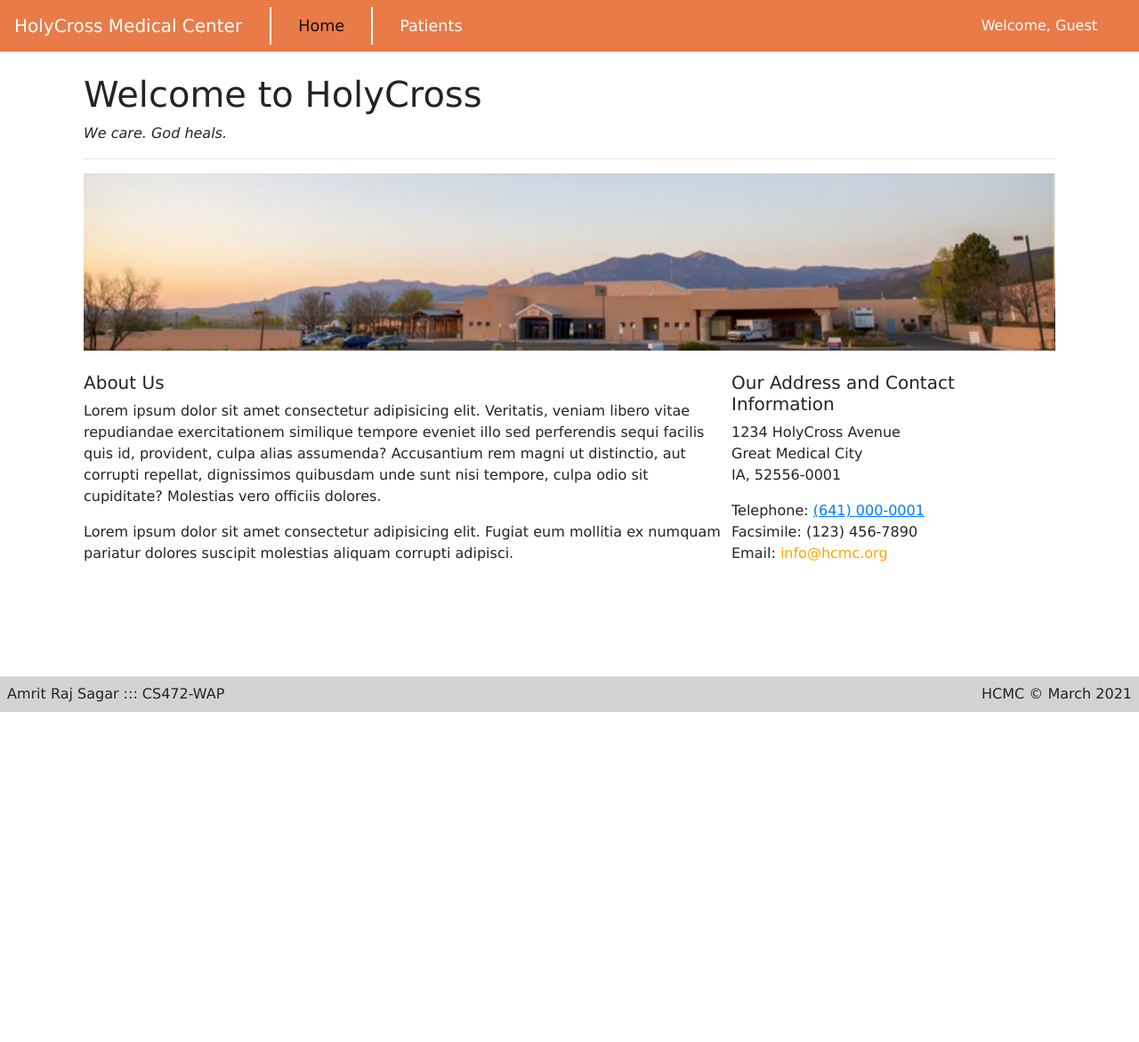
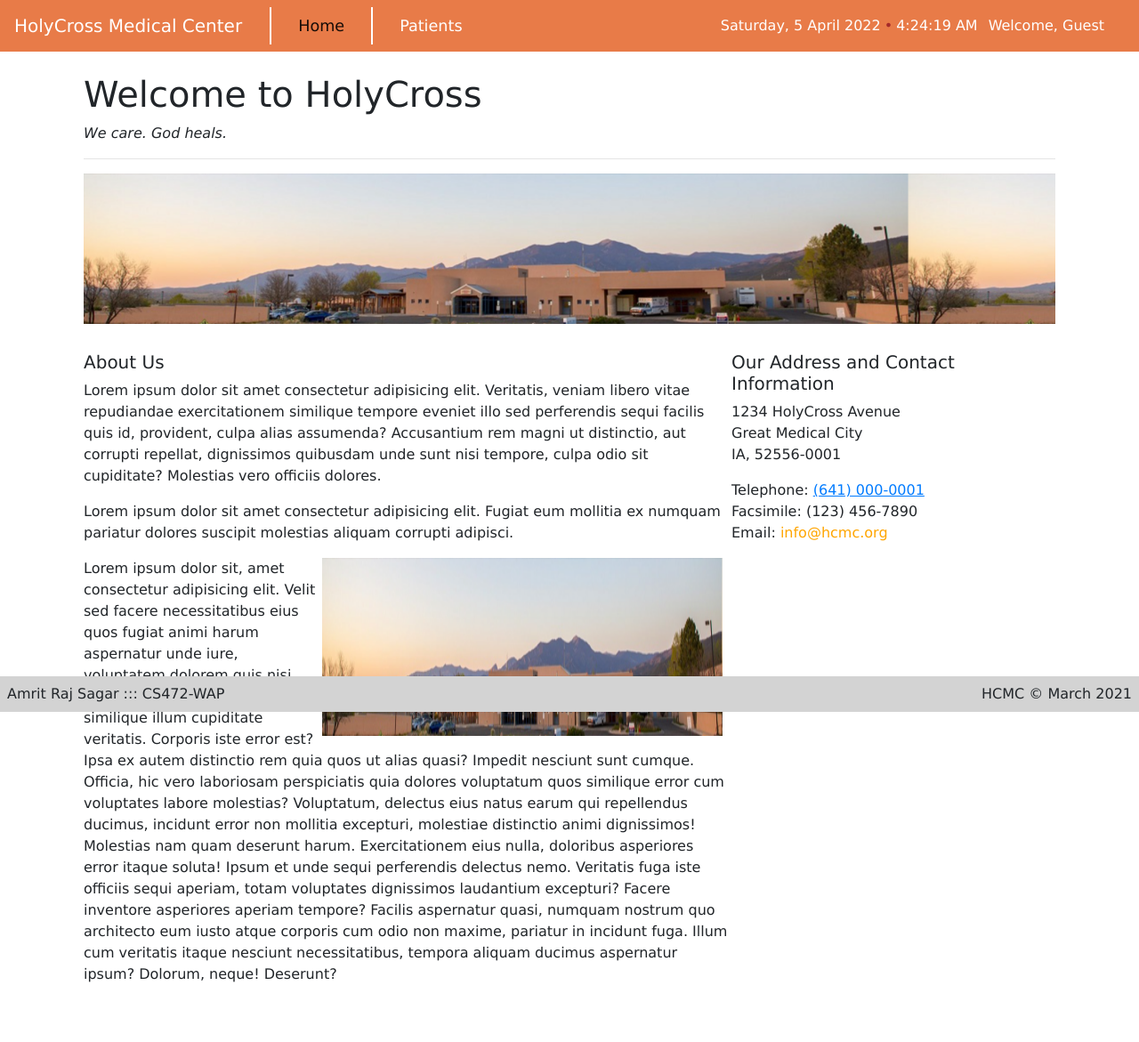
Before and after one commit to meamritsagar/cs472-wap-assignments, a web app: file TermPractice/index.html in a window 1280 px wide. Shown: the whole page at 89% size. Before the commit the page ends 800 px from the top, so only its background shows below. Run offline with its HTML, style and script files only (its server is not run), Linux system fonts and the light colour scheme.

Commit message:
Withclock commit

```diff
--- a/TermPractice/css/index.css
+++ b/TermPractice/css/index.css
@@ -86,3 +86,18 @@ body {
 .btnReset:hover {
     background-color: gray;
 }
+
+img.floatRight {
+    float: right;
+    margin-right: 10px;
+}
+
+.imgrep {
+    background-image: url("../image/mainImage.png");
+    background-repeat: repeat-x;
+    height: 200px;
+}
+
+.bullet {
+    color: brown;
+}
--- a/TermPractice/index.html
+++ b/TermPractice/index.html
@@ -7,6 +7,7 @@
     <title>HolyCross Medical Center</title>
     <link rel="stylesheet" href="https://cdn.jsdelivr.net/npm/bootstrap@4.3.1/dist/css/bootstrap.min.css" integrity="sha384-ggOyR0iXCbMQv3Xipma34MD+dH/1fQ784/j6cY/iJTQUOhcWr7x9JvoRxT2MZw1T" crossorigin="anonymous">
     <link rel="stylesheet" href="./css/index.css">
+    <script src="./js/clock.js"></script>
 </head>
 <body>
     <header>
@@ -21,7 +22,10 @@
                     <a class="nav-link" href="./patients.html">Patients</a>
                     </li>
                 </ul>
-                <span class="topright mr-3">Welcome, Guest</span>
+                    <div class = "clockCSS mr-1" id = "date"></div>
+                    <span class="bullet mr-1">&#8226;</span>
+                    <div class = "clockCSS mr-1" id = "time"></div>
+                <span class="topright mr-2 ml-2">Welcome, Guest</span>
             </div>
         </nav>
     </header>
@@ -29,8 +33,8 @@
         <h1>Welcome to HolyCross</h1>
         <p class="sub">We care. God heals.</p>
         <hr>
-        <div>
-            <img src="./image/mainImage.png" alt="MainImage" class="img-fluid pb-4" width="100%">
+        <div class="imgrep">
+            <!-- <img src="./image/mainImage.png" alt="MainImage" class="img-fluid pb-4" width="100%"> -->
         </div>
         <div class="d-flex m-0">
             <div class="col-md-8 col-lg-8 m-0 p-0">
@@ -40,6 +44,12 @@
                 </p>
                 <p>
                     Lorem ipsum dolor sit amet consectetur adipisicing elit. Fugiat eum mollitia ex numquam pariatur dolores suscipit molestias aliquam corrupti adipisci.
+                </p>
+                <p>
+                    <img src="./image/mainImage.png" alt="image" class="floatRight" width="450px" height="200px">
+                    <p>
+                        Lorem ipsum dolor sit, amet consectetur adipisicing elit. Velit sed facere necessitatibus eius quos fugiat animi harum aspernatur unde iure, voluptatem dolorem quis nisi asperiores reiciendis alias similique illum cupiditate veritatis. Corporis iste error est? Ipsa ex autem distinctio rem quia quos ut alias quasi? Impedit nesciunt sunt cumque. Officia, hic vero laboriosam perspiciatis quia dolores voluptatum quos similique error cum voluptates labore molestias? Voluptatum, delectus eius natus earum qui repellendus ducimus, incidunt error non mollitia excepturi, molestiae distinctio animi dignissimos! Molestias nam quam deserunt harum. Exercitationem eius nulla, doloribus asperiores error itaque soluta! Ipsum et unde sequi perferendis delectus nemo. Veritatis fuga iste officiis sequi aperiam, totam voluptates dignissimos laudantium excepturi? Facere inventore asperiores aperiam tempore? Facilis aspernatur quasi, numquam nostrum quo architecto eum iusto atque corporis cum odio non maxime, pariatur in incidunt fuga. Illum cum veritatis itaque nesciunt necessitatibus, tempora aliquam ducimus aspernatur ipsum? Dolorum, neque! Deserunt?
+                    </p>
                 </p>
             </div>
             <div class="col-md-4 col-lg-4 m-0 p-0">
--- /dev/null
+++ b/TermPractice/js/clock.js
@@ -0,0 +1,34 @@
+// clock.js For Live Clock
+const weekday = ["Sunday","Monday","Tuesday","Wednesday","Thursday","Friday","Saturday"];
+const month = ["January","February","March","April","May","June","July","August","September","October","November","December"]
+
+function formatAMPM(date) {
+    var hours = date.getHours();
+    var minutes = date.getMinutes();
+    var second = date.getSeconds();
+    var ampm = hours >= 12 ? 'PM' : 'AM';
+    hours = hours % 12;
+    hours = hours ? hours : 12; // the hour '0' should be '12'
+    minutes = minutes < 10 ? '0'+minutes : minutes;
+    second = second < 10 ? '0'+second : second;
+    var strTime = hours + ':' + minutes + ':' + second + ' ' + ampm;
+    return strTime;
+  }
+
+let tickingCounterClock = setInterval(function () {
+    const currentdate = new Date();
+    let date = weekday[currentdate.getDay()] + ", " +
+    currentdate.getDate() + " " +
+    month[(currentdate.getMonth() + 1)] + " " +
+    currentdate.getFullYear();// + " " +
+    // currentdate.getHours() + ":" +
+    // currentdate.getMinutes() + ":" +
+    // currentdate.getSeconds();
+
+    let time = formatAMPM(currentdate);
+    // let datetime = date + " " + time;
+
+    // document.getElementById("clock").innerText = datetime;
+    document.getElementById("date").innerText = date;
+    document.getElementById("time").innerText = time;
+}, 1000)
```
Also changed, not shown: TermPractice/patients.html (+10 -6 lines).
